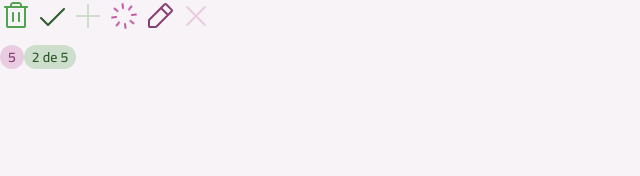
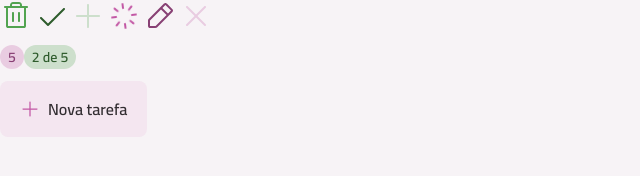
Before and after one commit to brunosilveiradosanjos/react-task-manager, a React (Vite) app: page / in a window 1280 px wide. Shown: the part 128-304 px from the top of the page, without its empty margins (0-640 px from the left). Built offline with nearby package versions, Linux system fonts and the light colour scheme.

Commit message:
feat: implement button component

```diff
--- a/src/App.tsx
+++ b/src/App.tsx
@@ -1,5 +1,4 @@
 import Text from './components/text'
-
 import TrashIcon from './assets/icons/trash.svg?react'
 import CheckIcon from './assets/icons/check.svg?react'
 import XIcon from './assets/icons/x.svg?react'
@@ -8,6 +7,7 @@
 import SpinnerIcon from './assets/icons/spinner.svg?react'
 import Icon from './components/icon'
 import Badge from './components/badge'
+import Button from './components/button'
 
 export default function App() {
   return (
@@ -34,6 +34,9 @@
         <Badge variant="secondary">5</Badge>
         <Badge variant="primary">2 de 5</Badge>
       </div>
+      <div>
+        <Button icon={PlusIcon}>Nova tarefa</Button>
+      </div>
     </div>
   )
 }
--- /dev/null
+++ b/src/components/button.tsx
@@ -0,0 +1,91 @@
+import { cva, type VariantProps } from 'class-variance-authority'
+import Icon from './icon'
+import Text from './text'
+
+// Define base button styles and variants with class-variance-authority
+// Variants allow you to change styles dynamically based on props
+export const buttonVariants = cva(
+  `flex items-center justify-center cursor-pointer transition rounded-lg group gap-2`,
+  {
+    variants: {
+      variant: {
+        primary: 'bg-gray-200 hover:bg-pink-light',
+      },
+      size: {
+        md: 'h-14 py-4 px-5',
+      },
+      disabled: {
+        true: 'opacity-50 pointer-events-none',
+      },
+    },
+    defaultVariants: {
+      variant: 'primary',
+      size: 'md',
+      disabled: false,
+    },
+  }
+)
+
+// Variants for the icon inside the button
+export const buttonIconVariants = cva('transition', {
+  variants: {
+    variant: {
+      primary: 'fill-pink-base',
+    },
+    size: {
+      md: 'w-5 h-5',
+    },
+  },
+  defaultVariants: {
+    variant: 'primary',
+    size: 'md',
+  },
+})
+
+// Variants for the text inside the button
+export const buttonTextVariants = cva('', {
+  variants: {
+    variant: {
+      primary: 'text-gray-400',
+    },
+  },
+  defaultVariants: {
+    variant: 'primary',
+  },
+})
+
+// Define Button's prop types to match the variants and button attributes
+interface ButtonProps
+  extends Omit<React.ComponentProps<'button'>, 'size' | 'disabled'>,
+    VariantProps<typeof buttonVariants> {
+  icon?: React.ComponentProps<typeof Icon>['svg'] // Optional icon prop
+}
+
+export default function Button({
+  variant,
+  size,
+  disabled,
+  className,
+  children,
+  icon: IconComponent,
+  ...props
+}: ButtonProps) {
+  return (
+    <button
+      className={buttonVariants({ className, disabled, size, variant })} // Apply variants to button
+      {...props} // Spread other native button props
+    >
+      {/* Render icon if passed */}
+      {IconComponent && (
+        <Icon
+          svg={IconComponent}
+          className={buttonIconVariants({ variant, size })}
+        />
+      )}
+      {/* Render text children with proper styles */}
+      <Text variant="body-md-bold" className={buttonTextVariants({ variant })}>
+        {children}
+      </Text>
+    </button>
+  )
+}
```
